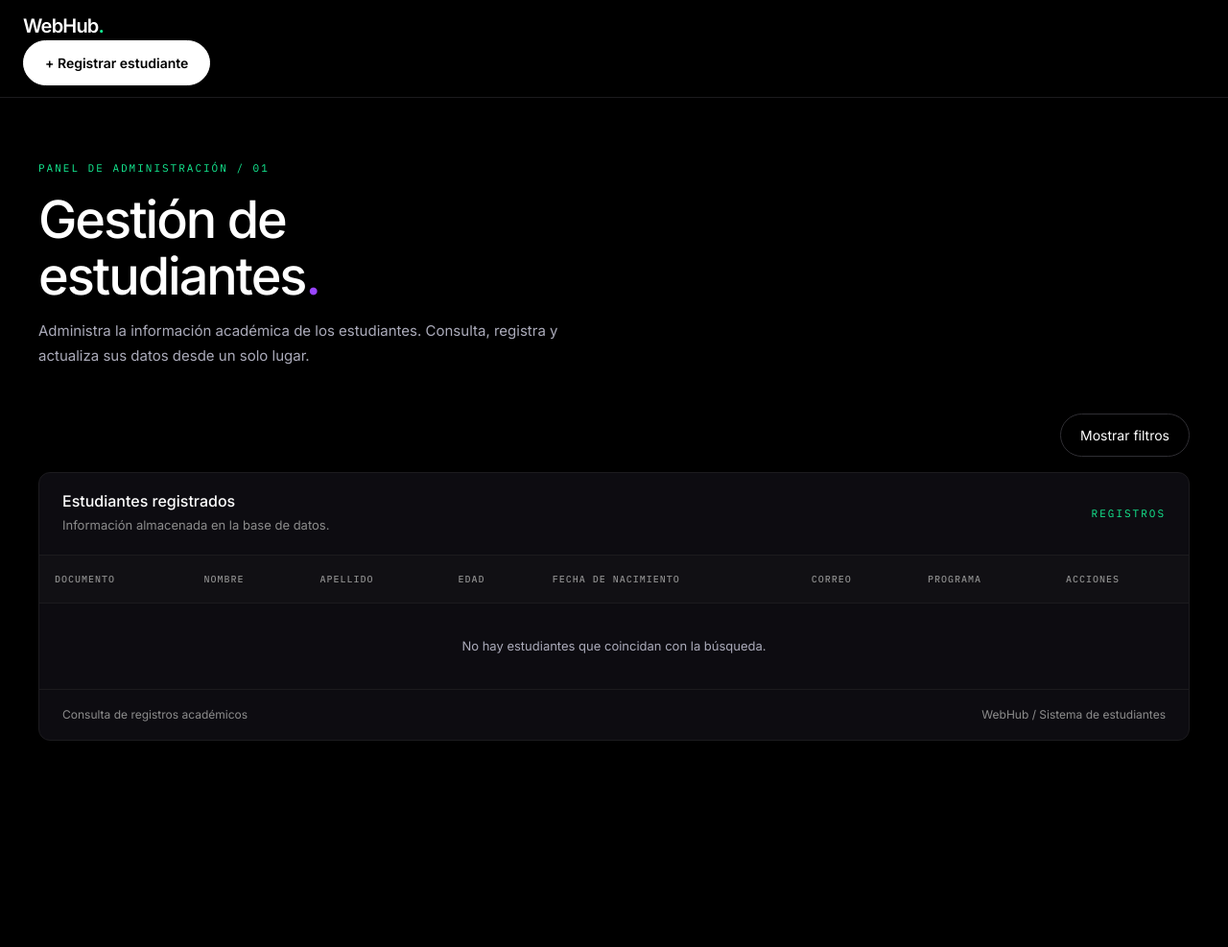
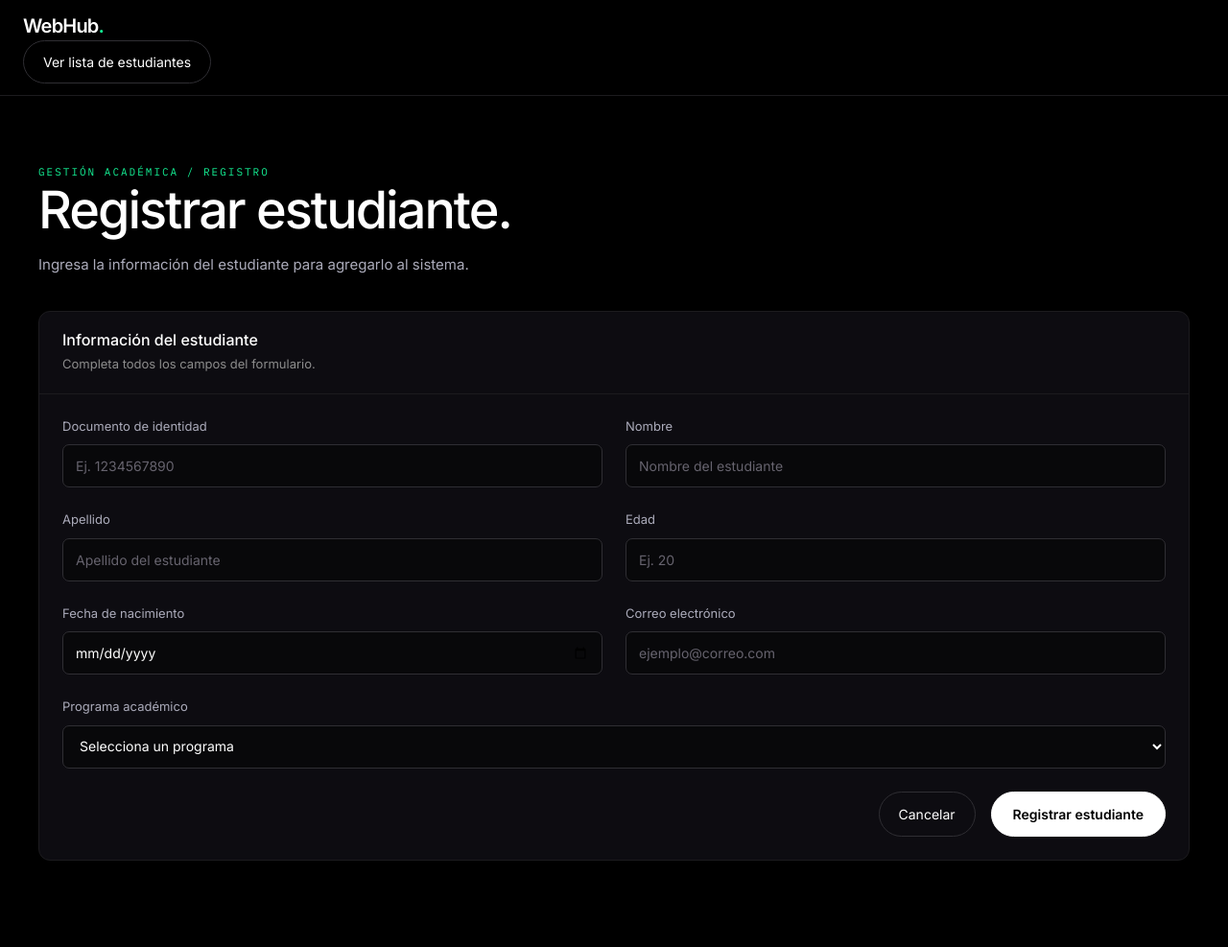
Before and after one commit to MigaPanV/WebHub_Laravel, a Laravel app: template resources/views/estudiantes/index.blade.php in a window 1280 px wide. Shown: the whole page at 96% size. Before the commit the page ends 772 px from the top, so only its background shows below. Run offline with Laravel 12, Linux system fonts and the light colour scheme; the template is opened without the code that fills it, so the values that code supplies are empty.

Commit message:
Cambio de nombre de create.blade.php a index.blade.php

```diff
--- a/resources/views/estudiantes/index.blade.php
+++ b/resources/views/estudiantes/index.blade.php
@@ -1,422 +1,197 @@
+ @extends('layouts.app')
 
-@extends('layouts.app')
-
-@section('title', 'Gestión de estudiantes | WebHub')
+@section('title', 'Registrar estudiante | WebHub')
 
 @section('navbar-actions')
-    <a href="{{ route('estudiantes.create') }}" class="btn-primary-custom">
-        + Registrar estudiante
+    <a href="{{ route('estudiantes.list') }}" class="btn-secondary-custom">
+        Ver lista de estudiantes
     </a>
 @endsection
 
 @section('content')
 
     <!-- Encabezado -->
-    <section>
+    <div class="mb-4">
+        <span class="section-label">GESTIÓN ACADÉMICA / REGISTRO</span>
 
-        <p class="section-label">
-            PANEL DE ADMINISTRACIÓN / 01
-        </p>
-
-        <h1 class="page-title">
-            Gestión de<br>
-            estudiantes<span style="color: var(--color-purple);">.</span>
-        </h1>
+        <h1 class="page-title">Registrar estudiante.</h1>
 
         <p class="page-description">
-            Administra la información académica de los estudiantes.
-            Consulta, registra y actualiza sus datos desde un solo lugar.
+            Ingresa la información del estudiante para agregarlo al sistema.
         </p>
-
-    </section>
-
-
-    <!-- Notificación -->
-    @if (session('success'))
-
-        <div class="alert-custom alert-success-custom mt-4">
-            {{ session('success') }}
-        </div>
-
-    @endif
-
-
-    <!-- Botón para mostrar u ocultar filtros -->
-    <div class="d-flex justify-content-end mt-5 mb-3">
-
-        <button
-        type="button"
-        id="toggleFilters"
-        class="btn-secondary-custom"
-            aria-controls="filtersPanel"
-            aria-expanded="false"
-            >
-            Mostrar filtros
-        </button>
-
     </div>
 
-    <!-- Filtros -->
-    @php
-        $filtrosActivos = request()->hasAny([
-            'documento',
-            'nombre',
-            'apellido',
-            'correo',
-            'programa'
-        ]);
-    @endphp
-
-    <section
-        class="panel"
-        id="filtersPanel"
-        @unless($filtrosActivos) hidden @endunless
-    >
+    <!-- Formulario -->
+    <div class="panel">
 
         <div class="panel-header">
-
-            <h2 class="panel-title">
-                Buscar estudiantes
-            </h2>
+            <h2 class="panel-title">Información del estudiante</h2>
 
             <p class="panel-description">
-                Utiliza los filtros para encontrar un registro específico.
+                Completa todos los campos del formulario.
             </p>
-
         </div>
-
 
         <div class="panel-body">
 
-            <form action="{{ route('estudiantes.index') }}" method="GET">
+            @if ($errors->any())
+                <div class="alert-custom">
+                    <strong>No fue posible registrar el estudiante.</strong>
 
-                <div class="row">
+                    <ul class="mb-0 mt-2">
+                        @foreach ($errors->all() as $error)
+                            <li>{{ $error }}</li>
+                        @endforeach
+                    </ul>
+                </div>
+            @endif
 
-                    <div class="col-md-4 mb-4">
+            <form action="{{ route('estudiantes.store') }}" method="POST">
+                @csrf
 
-                        <label class="form-label-custom">
-                            Documento
+                <div class="row g-4">
+
+                    <div class="col-md-6">
+                        <label for="ID" class="form-label-custom">
+                            Documento de identidad
                         </label>
 
                         <input
-                            type="text"
-                            name="documento"
+                            type="number"
+                            name="ID"
+                            id="ID"
                             class="form-control-custom"
-                            value="{{ request('documento') }}"
-                            placeholder="Número de documento"
+                            value="{{ old('ID') }}"
+                            placeholder="Ej. 1234567890"
+                            required
                         >
-
                     </div>
 
-
-                    <div class="col-md-4 mb-4">
-
-                        <label class="form-label-custom">
+                    <div class="col-md-6">
+                        <label for="nombre" class="form-label-custom">
                             Nombre
                         </label>
 
                         <input
                             type="text"
                             name="nombre"
+                            id="nombre"
                             class="form-control-custom"
-                            value="{{ request('nombre') }}"
+                            value="{{ old('nombre') }}"
                             placeholder="Nombre del estudiante"
+                            required
                         >
-
                     </div>
 
-
-                    <div class="col-md-4 mb-4">
-
-                        <label class="form-label-custom">
+                    <div class="col-md-6">
+                        <label for="apellido" class="form-label-custom">
                             Apellido
                         </label>
 
                         <input
                             type="text"
                             name="apellido"
+                            id="apellido"
                             class="form-control-custom"
-                            value="{{ request('apellido') }}"
+                            value="{{ old('apellido') }}"
                             placeholder="Apellido del estudiante"
+                            required
                         >
-
                     </div>
 
+                    <div class="col-md-6">
+                        <label for="edad" class="form-label-custom">
+                            Edad
+                        </label>
 
-                    <div class="col-md-4 mb-3">
+                        <input
+                            type="number"
+                            name="edad"
+                            id="edad"
+                            class="form-control-custom"
+                            value="{{ old('edad') }}"
+                            placeholder="Ej. 20"
+                            required
+                        >
+                    </div>
 
-                        <label class="form-label-custom">
+                    <div class="col-md-6">
+                        <label for="fecha" class="form-label-custom">
+                            Fecha de nacimiento
+                        </label>
+
+                        <input
+                            type="date"
+                            name="fecha"
+                            id="fecha"
+                            class="form-control-custom"
+                            value="{{ old('fecha') }}"
+                            required
+                        >
+                    </div>
+
+                    <div class="col-md-6">
+                        <label for="correo" class="form-label-custom">
                             Correo electrónico
                         </label>
 
                         <input
-                            type="text"
+                            type="email"
                             name="correo"
+                            id="correo"
                             class="form-control-custom"
-                            value="{{ request('correo') }}"
-                            placeholder="Correo electrónico"
+                            value="{{ old('correo') }}"
+                            placeholder="ejemplo@correo.com"
+                            required
                         >
-
                     </div>
 
-
-                    <div class="col-md-4 mb-3">
-
-                        <label class="form-label-custom">
+                    <div class="col-md-12">
+                        <label for="programa" class="form-label-custom">
                             Programa académico
                         </label>
 
-                        <select name="programa" class="form-select-custom">
-
-                            <option value="">Todos los programas</option>
+                        <select
+                            name="programa"
+                            id="programa"
+                            class="form-select-custom"
+                            required
+                        >
+                            <option value="">Selecciona un programa</option>
 
                             <option value="Ingeniería Informática"
-                                {{ request('programa') == 'Ingeniería Informática' ? 'selected' : '' }}>
+                                {{ old('programa') == 'Ingeniería Informática' ? 'selected' : '' }}>
                                 Ingeniería Informática
                             </option>
 
                             <option value="Ingeniería Industrial"
-                                {{ request('programa') == 'Ingeniería Industrial' ? 'selected' : '' }}>
+                                {{ old('programa') == 'Ingeniería Industrial' ? 'selected' : '' }}>
                                 Ingeniería Industrial
                             </option>
 
                             <option value="Administración de Empresas"
-                                {{ request('programa') == 'Administración de Empresas' ? 'selected' : '' }}>
+                                {{ old('programa') == 'Administración de Empresas' ? 'selected' : '' }}>
                                 Administración de Empresas
                             </option>
-
                         </select>
-
-                    </div>
-
-
-                    <div class="col-md-4 mb-3">
-
-                        <label class="form-label-custom">
-                            Ordenar por nombre
-                        </label>
-
-                        <select name="orden" class="form-select-custom">
-
-                            <option value="ASC"
-                                {{ $orden == 'ASC' ? 'selected' : '' }}>
-                                Ascendente (A - Z)
-                            </option>
-
-                            <option value="DESC"
-                                {{ $orden == 'DESC' ? 'selected' : '' }}>
-                                Descendente (Z - A)
-                            </option>
-
-                        </select>
-
                     </div>
 
                 </div>
 
-
-                <div class="d-flex flex-wrap gap-2">
+                <!-- Botones -->
+                <div class="d-flex justify-content-end gap-3 mt-4">
+                    <a href="{{ route('estudiantes.list') }}" class="btn-secondary-custom">
+                        Cancelar
+                    </a>
 
                     <button type="submit" class="btn-primary-custom">
-                        Buscar estudiantes
+                        Registrar estudiante
                     </button>
-
-                    <a href="{{ route('estudiantes.index') }}" class="btn-secondary-custom">
-                        Limpiar filtros
-                    </a>
-
                 </div>
 
             </form>
 
         </div>
+    </div>
 
-    </section>
-
-
-    <!-- Tabla de estudiantes -->
-    <section class="panel">
-
-        <div class="panel-header d-flex justify-content-between align-items-center flex-wrap gap-2">
-
-            <div>
-
-                <h2 class="panel-title">
-                    Estudiantes registrados
-                </h2>
-
-                <p class="panel-description">
-                    Información almacenada en la base de datos.
-                </p>
-
-            </div>
-
-            <span class="section-label mb-0">
-                REGISTROS
-            </span>
-
-        </div>
-
-
-        <div class="table-container">
-
-            <table class="table-custom">
-
-                <thead>
-
-                    <tr>
-                        <th>Documento</th>
-                        <th>Nombre</th>
-                        <th>Apellido</th>
-                        <th>Edad</th>
-                        <th>Fecha de nacimiento</th>
-                        <th>Correo</th>
-                        <th>Programa</th>
-                        <th>Acciones</th>
-                    </tr>
-
-                </thead>
-
-
-                <tbody>
-
-                    @forelse ($estudiantes as $estudiante)
-
-                        <tr>
-
-                            <td>
-                                <span class="student-document">
-                                    {{ $estudiante->ID }}
-                                </span>
-                            </td>
-
-                            <td>
-                                <span class="student-name">
-                                    {{ $estudiante->nombre }}
-                                </span>
-                            </td>
-
-                            <td>
-                                {{ $estudiante->apellido }}
-                            </td>
-
-                            <td>
-                                {{ $estudiante->edad }}
-                            </td>
-
-                            <td>
-                                {{ $estudiante->fecha }}
-                            </td>
-
-                            <td>
-                                {{ $estudiante->correo }}
-                            </td>
-
-                            <td>
-                                <span class="student-program">
-                                    {{ $estudiante->programa }}
-                                </span>
-                            </td>
-
-                            <td>
-
-                                <div class="actions-container">
-
-                                    <a
-                                        href="{{ route('estudiantes.edit', $estudiante->ID) }}"
-                                        class="btn-action btn-edit"
-                                    >
-                                        Editar
-                                    </a>
-
-                                    <form
-                                        action="{{ route('estudiantes.destroy', $estudiante->ID) }}"
-                                        method="POST"
-                                        onsubmit="return confirm('¿Estás seguro de eliminar este estudiante?')"
-                                        class="m-0"
-                                    >
-                                        @csrf
-                                        @method('DELETE')
-
-                                        <button type="submit" class="btn-action btn-delete">
-                                            Eliminar
-                                        </button>
-                                    </form>
-
-                                </div>
-
-                            </td>
-
-                        </tr>
-
-                    @empty
-
-                        <tr>
-
-                            <td colspan="8" class="empty-message">
-                                No hay estudiantes que coincidan con la búsqueda.
-                            </td>
-
-                        </tr>
-
-                    @endforelse
-
-                </tbody>
-
-            </table>
-
-        </div>
-
-
-        <div class="table-footer">
-
-            <span class="table-info">
-                Consulta de registros académicos
-            </span>
-
-            <span class="table-info">
-                WebHub / Sistema de estudiantes
-            </span>
-
-        </div>
-
-    </section>
-
-    @push('scripts')
-
-    <script>
-        document.addEventListener('DOMContentLoaded', function () {
-
-            const toggleButton = document.getElementById('toggleFilters');
-            const filtersPanel = document.getElementById('filtersPanel');
-
-            // Comprobar si el formulario está visible
-            let filtersVisible = !filtersPanel.hidden;
-
-            // Configurar el botón según el estado inicial
-            toggleButton.textContent = filtersVisible
-                ? 'Ocultar filtros'
-                : 'Mostrar filtros';
-
-            toggleButton.setAttribute('aria-expanded', filtersVisible);
-
-            // Mostrar u ocultar el formulario
-            toggleButton.addEventListener('click', function () {
-
-                filtersVisible = !filtersVisible;
-
-                filtersPanel.hidden = !filtersVisible;
-
-                toggleButton.textContent = filtersVisible
-                    ? 'Ocultar filtros'
-                    : 'Mostrar filtros';
-
-                toggleButton.setAttribute('aria-expanded', filtersVisible);
-
-            });
-
-        });
-    </script>
-
-    @endpush
 @endsection
```
Also changed, not shown: resources/views/estudiantes/create.blade.php (deleted, +0 -197 lines).
